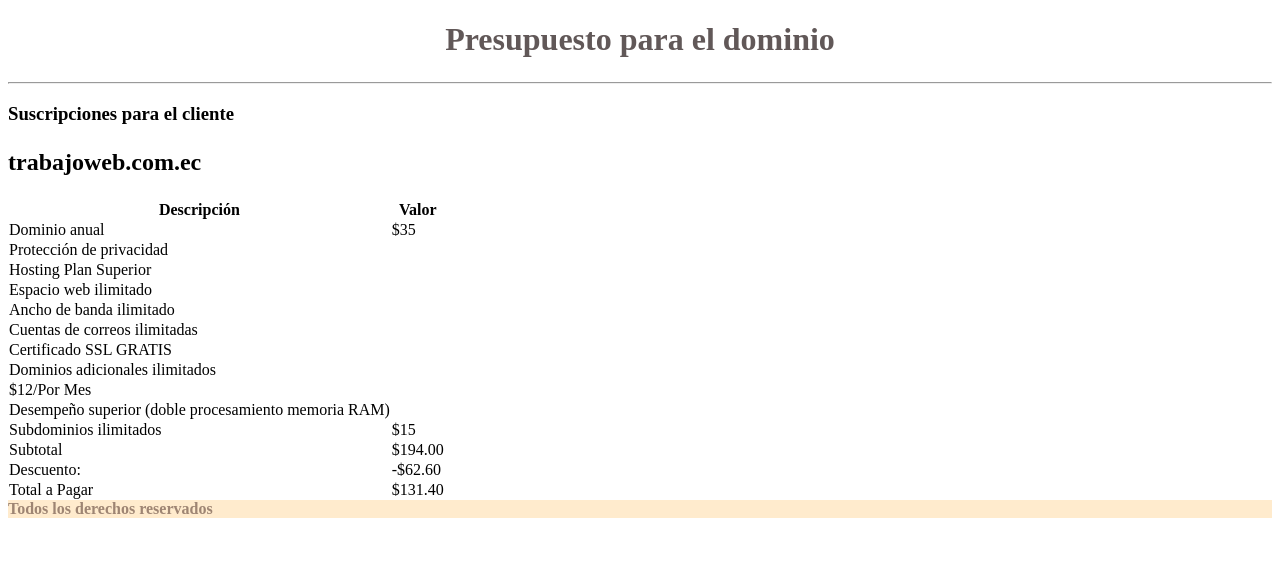
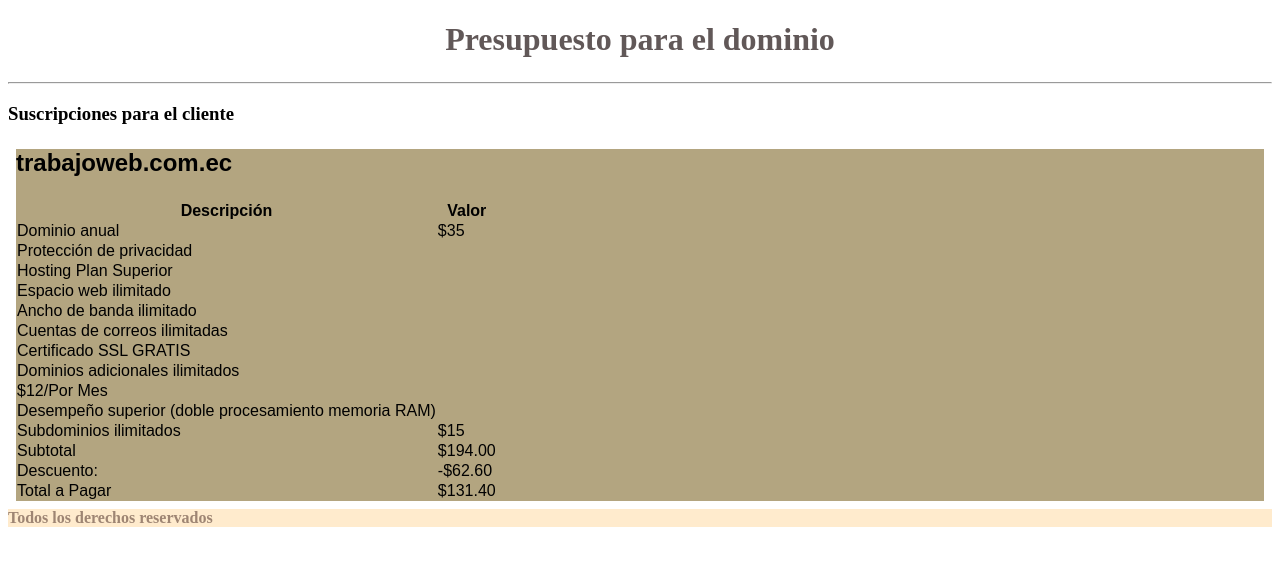
Before and after one commit to jordyceligith/angular, an Angular app: page / in a window 1280 px wide. Shown: the top 566 px of the page. Built offline with nearby package versions, Linux system fonts and the light colour scheme.

Commit message:
modificacion

```diff
--- a/src/app/components/mi-componente/mi-componente.component.css
+++ b/src/app/components/mi-componente/mi-componente.component.css
@@ -13,7 +13,10 @@
 .nombre{
     text-align: left;
 }
-
+body{
+	font-family: Arial, Helvetica, sans-serif;
+	background-color: #B3A580;
+}
 
 .tblapresupuesto .des{
     text-align: center;
--- a/src/app/components/mi-componente/mi-componente.component.html
+++ b/src/app/components/mi-componente/mi-componente.component.html
@@ -5,7 +5,7 @@
 <h3><p>Suscripciones para el cliente</p></h3>
 
 
-
+<body>
   <div class="nombre">
    <h2><p>trabajoweb.com.ec </p>
    </h2>
@@ -77,7 +77,7 @@
     <td>Total a Pagar</td>
     <td>$131.40</td>
 </tr>
-
+</body>
 
 
   <footer>
```
